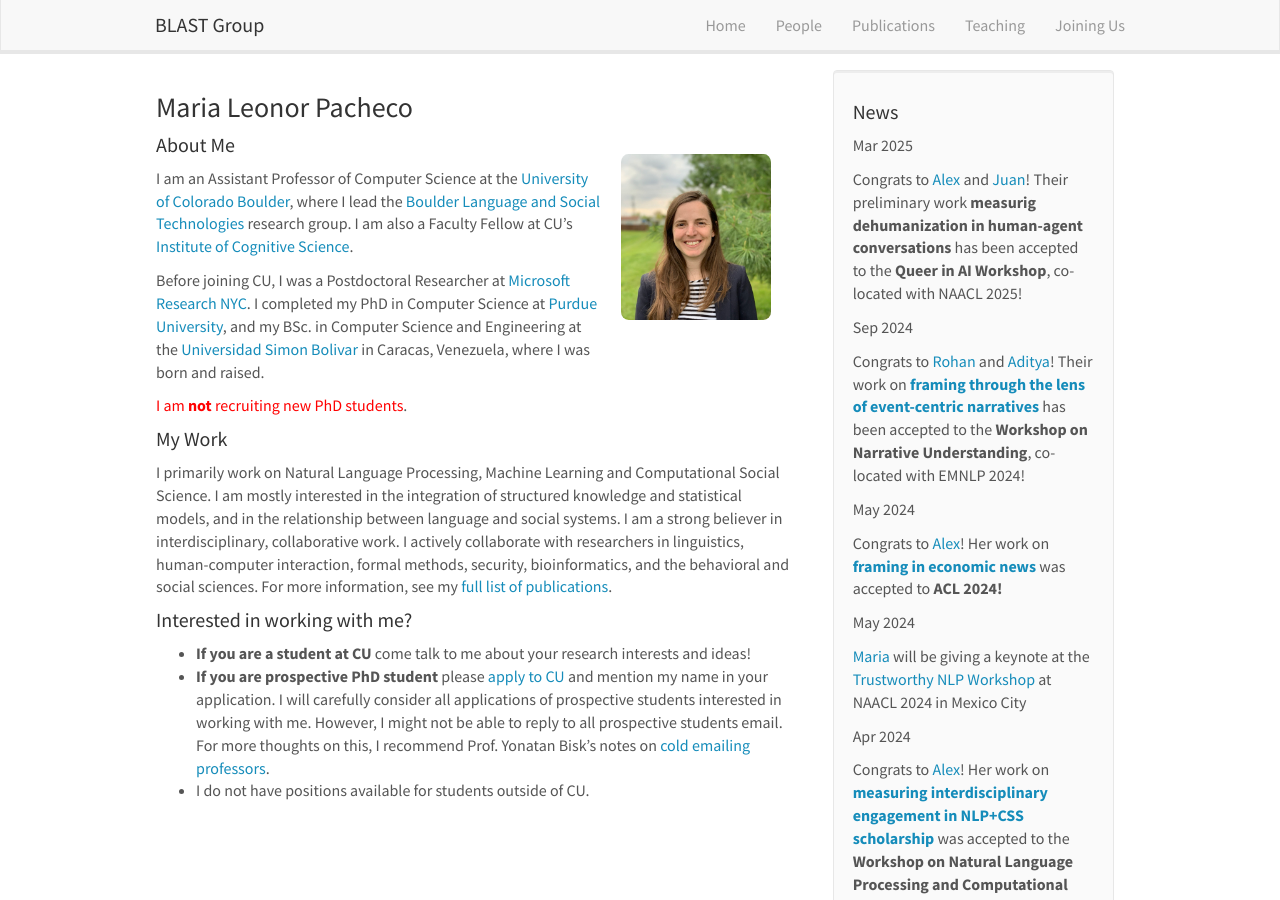
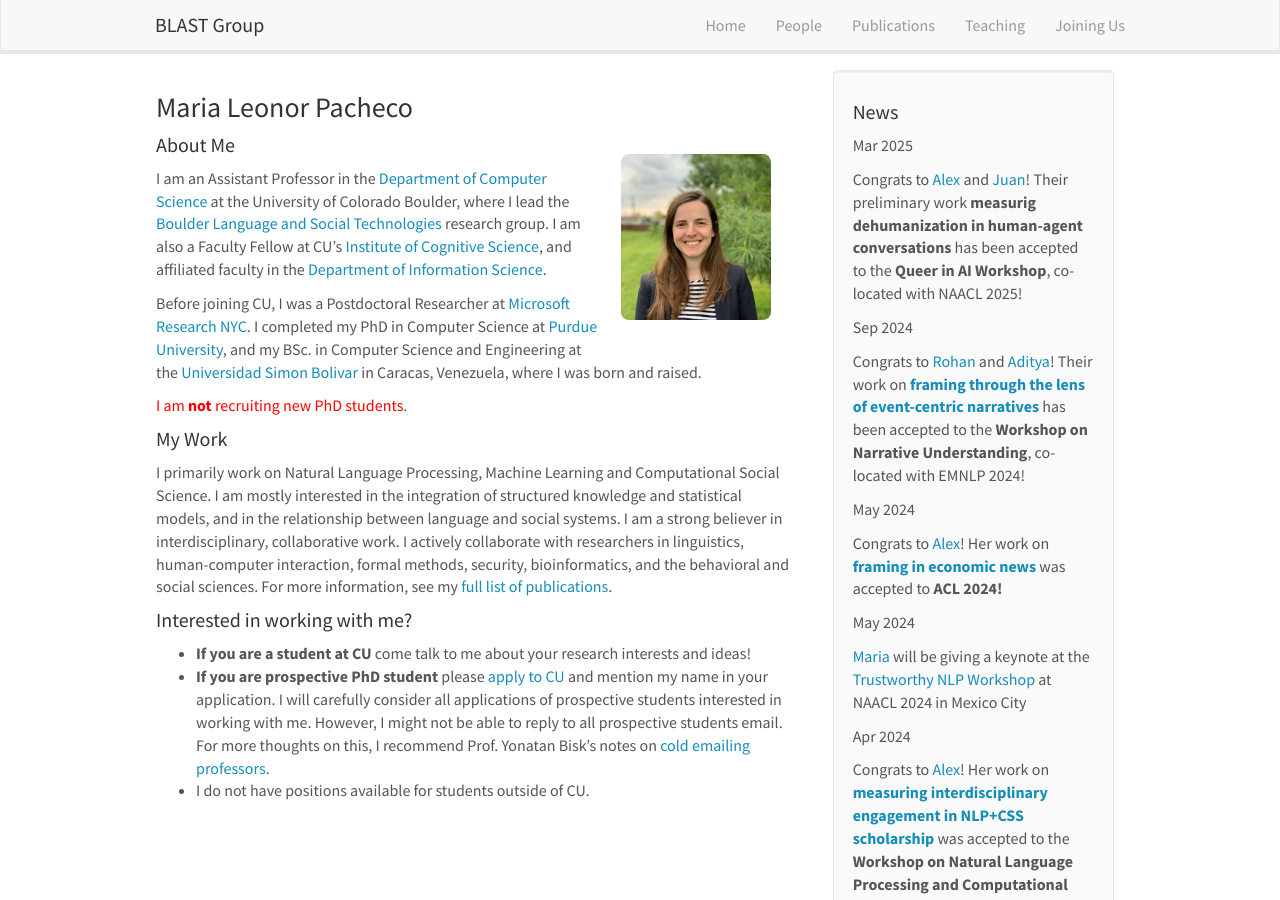
Before and after one commit to blast-cu/blast-cu.github.io, a Jekyll site: the page built from _pages/mlpacheco.md, in a window 1280 px wide and 900 px high. Built offline with Jekyll 4.4.1, drawn with Linux system fonts in a browser that asks for light colours; nearby versions of some CDN libraries.

Commit message:
Update mlpacheco.md

```diff
--- a/_pages/mlpacheco.md
+++ b/_pages/mlpacheco.md
@@ -9,7 +9,7 @@ permalink: /mlpacheco/
 
 #### About Me
 
-I am an Assistant Professor of Computer Science at the [University of Colorado Boulder](https://www.colorado.edu/cs/), where I lead the [Boulder Language and Social Technologies](https://blast-cu.github.io/) research group. I am also a Faculty Fellow at CU's [Institute of Cognitive Science](https://www.colorado.edu/ics/).
+I am an Assistant Professor in the [Department of Computer Science](https://www.colorado.edu/cs/) at the University of Colorado Boulder, where I lead the [Boulder Language and Social Technologies](https://blast-cu.github.io/) research group. I am also a Faculty Fellow at CU's [Institute of Cognitive Science](https://www.colorado.edu/ics/), and affiliated faculty in the [Department of Information Science](https://www.colorado.edu/cmci/infoscience).
 
 Before joining CU, I was a Postdoctoral Researcher at [Microsoft Research
 NYC](https://www.microsoft.com/en-us/research/lab/microsoft-research-new-york/). I completed my PhD in Computer Science at [Purdue University](https://www.cs.purdue.edu/), and my BSc. in Computer Science and Engineering at the [Universidad Simon Bolivar](http://www.usb.ve/) in Caracas, Venezuela, where I was born and raised.
```
